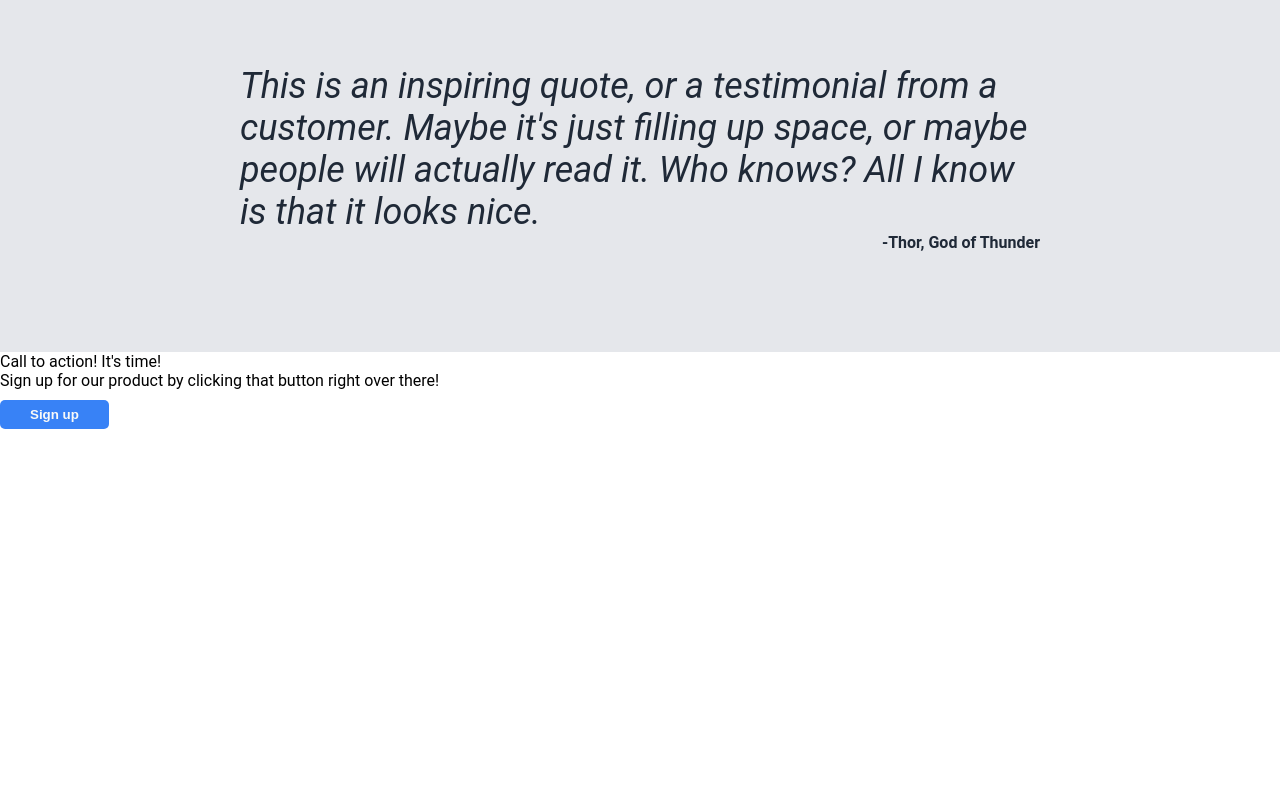
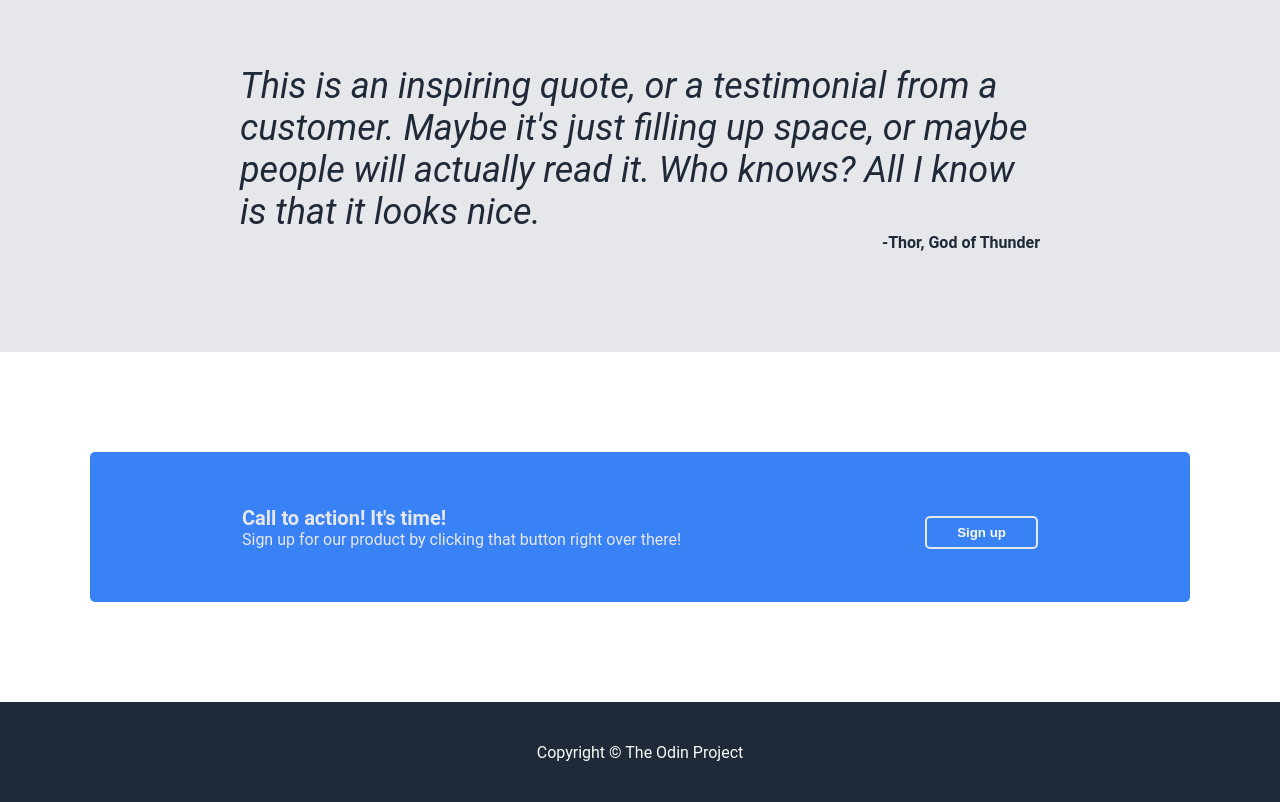
Before and after one commit to aygurs/odin-landing-page, a plain HTML site: page index.html in a window 1280 px wide. Shown: the part 1157-1959 px from the top of the page. Before the commit the page ends 1586 px from the top, so only its background shows below. Drawn offline with Linux system fonts and the light colour scheme.

Commit message:
Add CSS for lower card and footer

```diff
--- a/index.html
+++ b/index.html
@@ -60,8 +60,8 @@
         </div>
 
         <div class="lowest">
-            <div class="lowest-left">
-                <div class="lowest-card">
+            <div class="lowest-card">
+                <div class="lowest-left">
                     <div class="lowest-title">
                         Call to action! It's time!
                     </div>
@@ -69,9 +69,15 @@
                         Sign up for our product by clicking that button right over there!
                     </div>
                 </div>
+                <div class="lowest-right">
+                    <button class="lowest-button">Sign up</button>
+                </div>
             </div>
-            <div class="lowest-right">
-                <button class="lowest-button">Sign up</button>
-            </div>
+        </div>
+
+        <div class="footer">
+            Copyright © The Odin Project
+        </div>
+
     </body>
 </html>
--- a/style.css
+++ b/style.css
@@ -144,3 +144,44 @@ button {
     color: #1F2937;
     text-align: right;
 }
+
+.lowest {
+    display: flex;
+    justify-content: center;
+    align-items: center;
+    padding: 100px 30px;
+    box-sizing: border-box;
+}
+
+.lowest-card {
+    width: 1100px;
+    height: 150px;
+    padding: 0 30px;
+    box-sizing: border-box;
+    background-color: #3882F6;
+    display: flex;
+    border-radius: 5px;
+    color: #E5E7EB;
+    justify-content: space-around;
+    align-items: center;
+    flex-wrap: wrap;
+}
+
+.lowest-title {
+    font-weight: bold;
+    font-size: 20px;
+}
+
+.lowest-button {
+    border: 2px solid #E5E7EB;
+}
+
+.footer {
+    display: flex;
+    align-items: center;
+    justify-content: center;
+    background-color: #1F2937;
+    color: #F9FAF8;
+    min-height: 100px;
+    flex: 1;
+}
```
